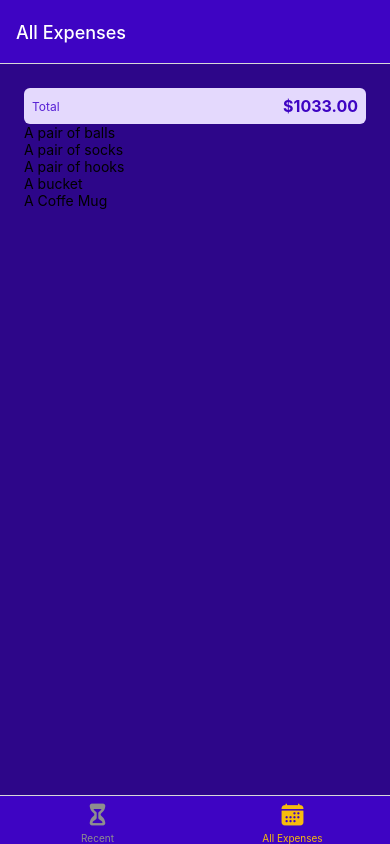
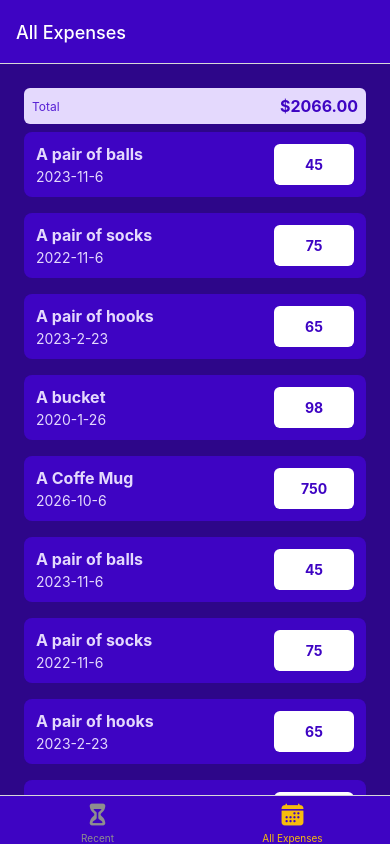
Before and after one commit to shbl007/MoneyLeak, a React Native app: screen /AllExpenses in a window 390 px wide. Built offline with nearby package versions, Linux system fonts and the light colour scheme.

Commit message:
Refined expense list logic, improved App layout and styling

```diff
--- a/App.js
+++ b/App.js
@@ -37,7 +37,7 @@ function ExpensesOverview(){
 export default function App() {
   return (
     <>
-     <StatusBar style="auto" />
+     <StatusBar style="auto"/>
      <NavigationContainer>
       <stack.Navigator>
         <stack.Screen name='ExpensesOverview'
--- a/components/ExpensesOutput/ExpenseItem.js
+++ b/components/ExpensesOutput/ExpenseItem.js
@@ -0,0 +1,54 @@
+import { Pressable, View,Text,StyleSheet } from "react-native";
+import { GlobalStyles } from "../../constants/styles";
+import { getFormattedDate } from "../../util/date";
+
+function ExpenseItem({description,amount,date}) {
+    return <Pressable>
+    <View style={styles.expenseItem}>
+        <View>
+        <Text style={[styles.text,styles.description]}>{description}</Text>
+        <Text style={styles.text}>{getFormattedDate(date)}</Text>
+        </View>
+
+        <View style={styles.amountContainer}>
+        <Text style={styles.amount}>{amount}</Text>
+        </View>
+   </View>
+    </Pressable>
+}
+
+export default ExpenseItem;
+
+const styles=StyleSheet.create({
+    expenseItem:{
+        padding:12,
+        marginVertical:8,
+        backgroundColor:GlobalStyles.colors.primary500,
+        flexDirection:'row',
+        justifyContent:'space-between',
+        borderRadius:8,
+        elevation:3,
+
+    },
+    text:{
+        color:GlobalStyles.colors.primary50,
+    },
+    description:{
+        fontSize:16,
+        marginBottom:4,
+        fontWeight:'bold'
+    },
+    amountContainer:{
+        paddingHorizontal:12,
+        paddingVertical:4,
+        backgroundColor:'white',
+        justifyContent:'center',
+        alignItems:'center',
+        borderRadius:6,
+        minWidth:80
+    },
+    amount:{
+        color:GlobalStyles.colors.primary500,
+        fontWeight:'bold'
+    }
+});
--- a/components/ExpensesOutput/ExpensesList.js
+++ b/components/ExpensesOutput/ExpensesList.js
@@ -1,13 +1,16 @@
 import { FlatList,Text } from "react-native";
+import ExpenseItem from "./ExpenseItem";
 
 function renderExpenseItem(itemData){
-    return <Text>{itemData.item.description}</Text>
+    return <ExpenseItem {...itemData.item}/>;
 }
 
 function ExpensesList({expenses}){
-    return <FlatList data={expenses}
+    return(
+         <FlatList data={expenses}
     renderItem={renderExpenseItem}
     keyExtractor={ (item) => item.id }/>
+    );
 
 }
 export default ExpensesList;
--- a/components/ExpensesOutput/ExpensesOutput.js
+++ b/components/ExpensesOutput/ExpensesOutput.js
@@ -4,6 +4,36 @@ import ExpensesList from "./ExpensesList";
 import { GlobalStyles } from "../../constants/styles";
 
 const DUMMY_EXPENSES = [
+    {
+        id: 'e1',
+        description: 'A pair of balls ',
+        amount : 45,
+        date: new Date('2023-11-06')
+    },
+    {
+        id: 'e2',
+        description: 'A pair of socks ',
+        amount : 75,
+        date: new Date('2022-11-06')
+    },
+    {
+        id: 'e3',
+        description: 'A pair of hooks ',
+        amount : 65,
+        date: new Date('2023-02-23')
+    },
+    {
+        id: 'e4',
+        description: 'A bucket ',
+        amount : 98,
+        date: new Date('2020-01-26')
+    },
+    {
+        id: 'e5',
+        description: 'A Coffe Mug',
+        amount : 750,
+        date: new Date('2026-10-06')
+    },
     {
         id: 'e1',
         description: 'A pair of balls ',
@@ -49,7 +79,9 @@ export default ExpensesOutput;
 const styles=StyleSheet.create({
     container:{
         flex:1,
-        padding:24,
+        paddingHorizontal:24,
+        paddingTop:24,
+        paddingBottom:0,
         backgroundColor: GlobalStyles.colors.primary700
     }
 });
--- /dev/null
+++ b/util/date.js
@@ -0,0 +1,3 @@
+export function getFormattedDate(date){
+    return `${date.getFullYear()}-${date.getMonth() + 1}-${date.getDate()}`;
+}
```
